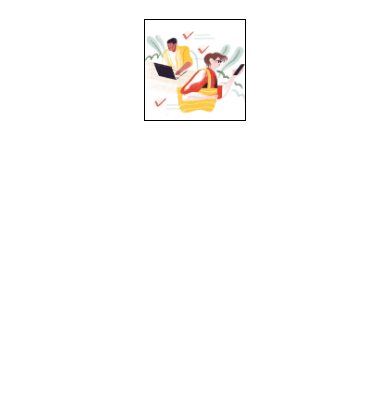
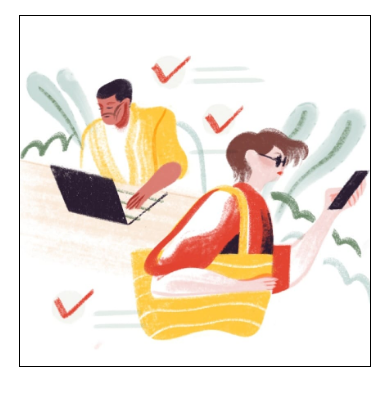
Before and after one commit to Josee-cmd/TO-DO, a website: page View/index.html in a window 390 px wide. Drawn offline with Linux system fonts and the light colour scheme.

Commit message:
Completado

```diff
--- a/Sass/_MixinFunc.scss
+++ b/Sass/_MixinFunc.scss
@@ -10,7 +10,7 @@
     width: $width;
     height: $heigth;
     border: 1px solid #000;
-    margin-top: 3%;
+    margin-top: 2%;
 }
 
 @mixin create-flexbox($justufy){
--- a/Sass/styles.scss
+++ b/Sass/styles.scss
@@ -3,12 +3,12 @@ body{
     @include MixinFunc.create-flexbox(center);
     @media (max-width:700px) {
         .main{
-           @include MixinFunc.sizeContainer(100px,100px)
+           @include MixinFunc.sizeContainer(350px,350px)
         }
     }
 }
 .main{
-    @include MixinFunc.sizeContainer(100px,100px);
+    @include MixinFunc.sizeContainer(500px,500px);
     background-image: url("../Img/Front-Pages.jpeg");
     @include MixinFunc.arreglar-imagen;
 }
```
Also changed, not shown: Css/styles.css.
